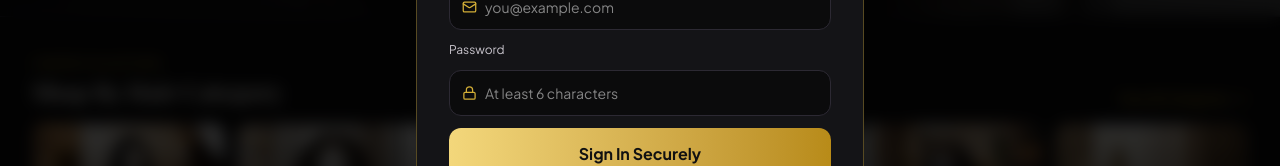
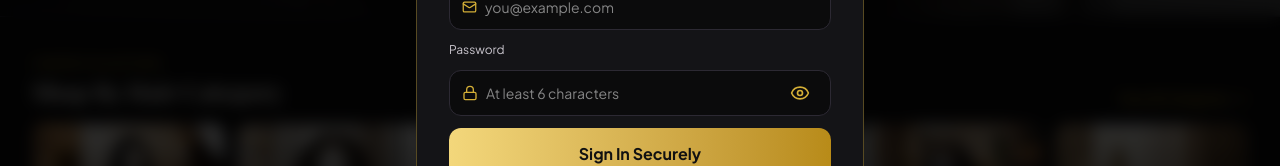
Before and after one commit to visibyltech/Drozy-beautyhair, a React (Vite) app: page / in a window 1280 px wide. Both pictures are taken after a click on the button "Customer Portal". Shown: the part 375-541 px from the top of the page. Built offline with nearby package versions, Linux system fonts and the light colour scheme; no server answers; a web font is replaced by a local one.

Commit message:
Add show and hide password toggle to sign-in and registration

```diff
--- a/src/components/AuthModal.tsx
+++ b/src/components/AuthModal.tsx
@@ -1,6 +1,6 @@
 import React, { useState } from 'react';
 import { useApp } from '../context/AppContext';
-import { X, Mail, Lock, User, Phone, Loader2, ShieldCheck } from 'lucide-react';
+import { X, Mail, Lock, User, Phone, Loader2, ShieldCheck, Eye, EyeOff } from 'lucide-react';
 
 export const AuthModal: React.FC = () => {
   const { authModalOpen, setAuthModalOpen, signIn, signUp } = useApp();
@@ -9,6 +9,7 @@ export const AuthModal: React.FC = () => {
   const [email, setEmail] = useState('');
   const [phone, setPhone] = useState('');
   const [password, setPassword] = useState('');
+  const [showPassword, setShowPassword] = useState(false);
   const [error, setError] = useState('');
   const [busy, setBusy] = useState(false);
 
@@ -60,7 +61,7 @@ export const AuthModal: React.FC = () => {
           <label className="block text-xs text-[#C9C5CD]">Email address</label>
           <div className="flex items-center gap-2 rounded-xl border border-[#2C2933] bg-[#0B0B0C] px-3"><Mail className="h-4 w-4 text-[#D4AF37]" /><input required type="email" autoComplete="email" value={email} onChange={e=>setEmail(e.target.value)} placeholder="you@example.com" className="w-full bg-transparent py-3 text-sm text-white outline-none" /></div>
           <label className="block text-xs text-[#C9C5CD]">Password</label>
-          <div className="flex items-center gap-2 rounded-xl border border-[#2C2933] bg-[#0B0B0C] px-3"><Lock className="h-4 w-4 text-[#D4AF37]" /><input required type="password" minLength={6} autoComplete={mode === 'signin' ? 'current-password' : 'new-password'} value={password} onChange={e=>setPassword(e.target.value)} placeholder="At least 6 characters" className="w-full bg-transparent py-3 text-sm text-white outline-none" /></div>
+          <div className="flex items-center gap-2 rounded-xl border border-[#2C2933] bg-[#0B0B0C] px-3"><Lock className="h-4 w-4 shrink-0 text-[#D4AF37]" /><input required type={showPassword ? "text" : "password"} minLength={6} autoComplete={mode === 'signin' ? 'current-password' : 'new-password'} value={password} onChange={e=>setPassword(e.target.value)} placeholder="At least 6 characters" className="w-full min-w-0 bg-transparent py-3 text-sm text-white outline-none" /><button type="button" onClick={() => setShowPassword(value => !value)} aria-label={showPassword ? "Hide password" : "Show password"} aria-pressed={showPassword} className="shrink-0 rounded-md p-2 text-[#D4AF37] hover:bg-white/5 focus-visible:outline-none focus-visible:ring-2 focus-visible:ring-[#D4AF37]">{showPassword ? <EyeOff className="h-5 w-5" /> : <Eye className="h-5 w-5" />}</button></div>
           {error && <p role="alert" className="rounded-lg border border-red-500/30 bg-red-500/10 p-3 text-xs text-red-300">{error}</p>}
           <button disabled={busy} type="submit" className="mt-2 flex w-full items-center justify-center gap-2 rounded-xl bg-gradient-to-r from-[#F3D77B] to-[#B88B18] py-3.5 font-bold text-[#111] disabled:opacity-60">
             {busy && <Loader2 className="h-4 w-4 animate-spin" />}
```
